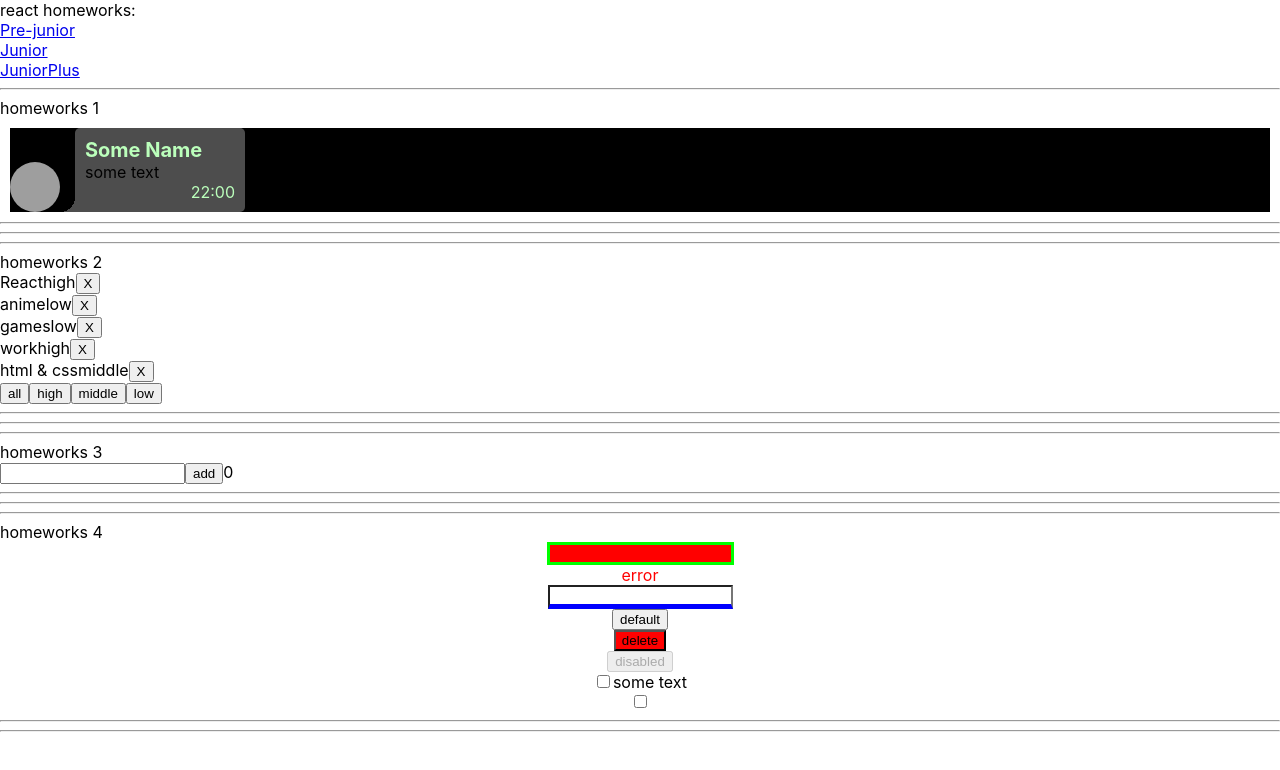
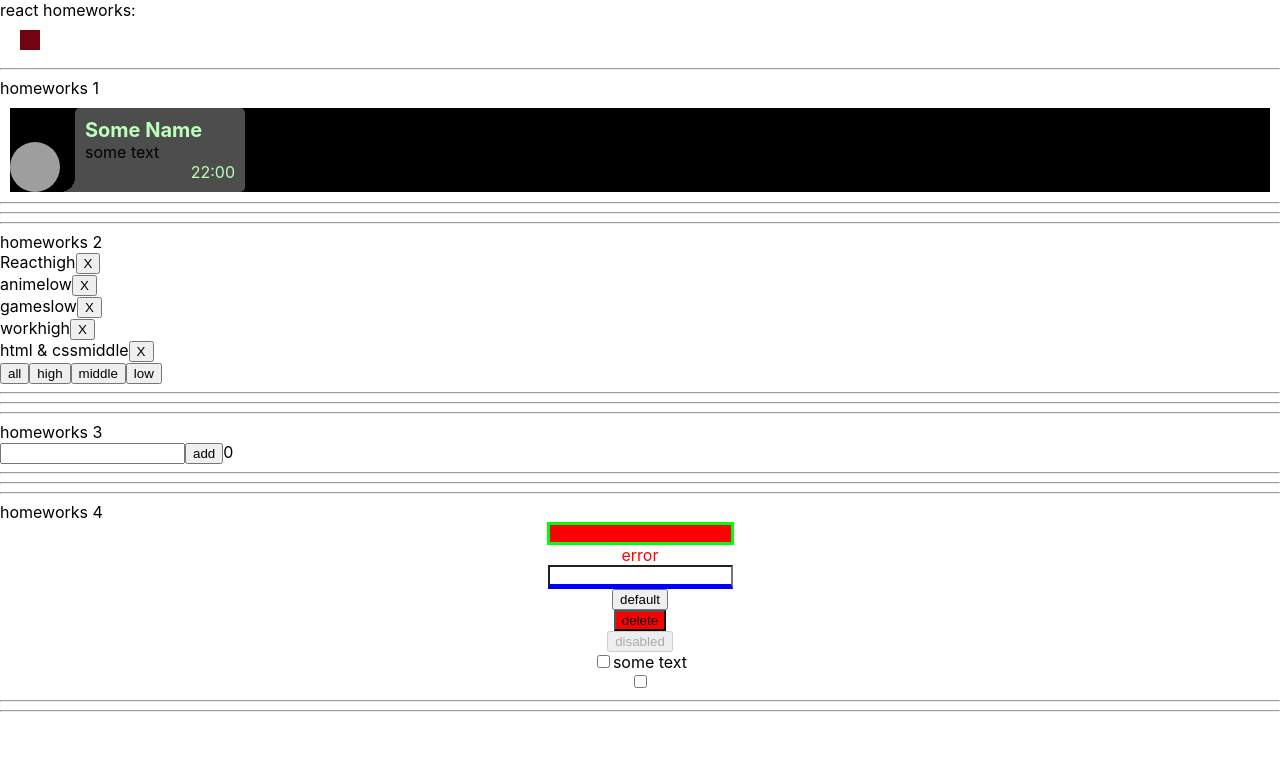
Before and after one commit to Igor-A574/simple-react-homeworks-master, a React (Create React App) app: page / in a window 1280 px wide. Shown: the top 770 px of the page. Built offline with nearby package versions, Linux system fonts and the light colour scheme; grey boxes are pictures that could not be loaded.

Commit message:
five homework finished

```diff
--- /dev/null
+++ b/src/p2-homeworks/h5/Header.module.css
@@ -0,0 +1,33 @@
+.link {
+    text-decoration: none;
+    color: #720411;
+    margin: 10px;
+}
+
+.link:hover {
+    color: #003300;
+}
+
+.active {
+    color: blue;
+}
+
+.block {
+    width: 20px;
+    height: 20px;
+    margin: 10px;
+    background-color: #720411;
+}
+
+.header{
+    display: flex;
+    width: 300px;
+
+    transform: translate(-250px);
+    transition-duration: 500ms;
+}
+
+.header:hover {
+    transform: translate(0);
+    transition-duration: 500ms;
+}
--- a/src/p2-homeworks/h5/Header.tsx
+++ b/src/p2-homeworks/h5/Header.tsx
@@ -1,24 +1,18 @@
 import React from 'react'
 import { NavLink } from 'react-router-dom';
 import {PATH} from "./Routes";
+import s from "./Header.module.css"
 
 function Header() {
     return (
         <div>
 
-            <nav>
-                <div>
-                    <NavLink to={"/"}></NavLink>
-                </div>
-                <div>
-                    <NavLink to={PATH.PRE_JUNIOR}>Pre-junior</NavLink>
-                </div>
-                <div>
-                    <NavLink to={PATH.JUNIOR}>Junior</NavLink>
-                </div>
-                <div>
-                    <NavLink to={PATH.JUNIOR_PLUS}>JuniorPlus</NavLink>
-                </div>
+            <nav className={s.header}>
+                <div><NavLink to={"/"} ></NavLink></div>
+                <div><NavLink to={PATH.PRE_JUNIOR} className={s.link}>Pre-junior</NavLink></div>
+                <div><NavLink to={PATH.JUNIOR} className={s.link}>Junior</NavLink></div>
+                <div><NavLink to={PATH.JUNIOR_PLUS} className={s.link}>JuniorPlus</NavLink></div>
+                <div className={s.block}></div>
             </nav>
 
         </div>
```
